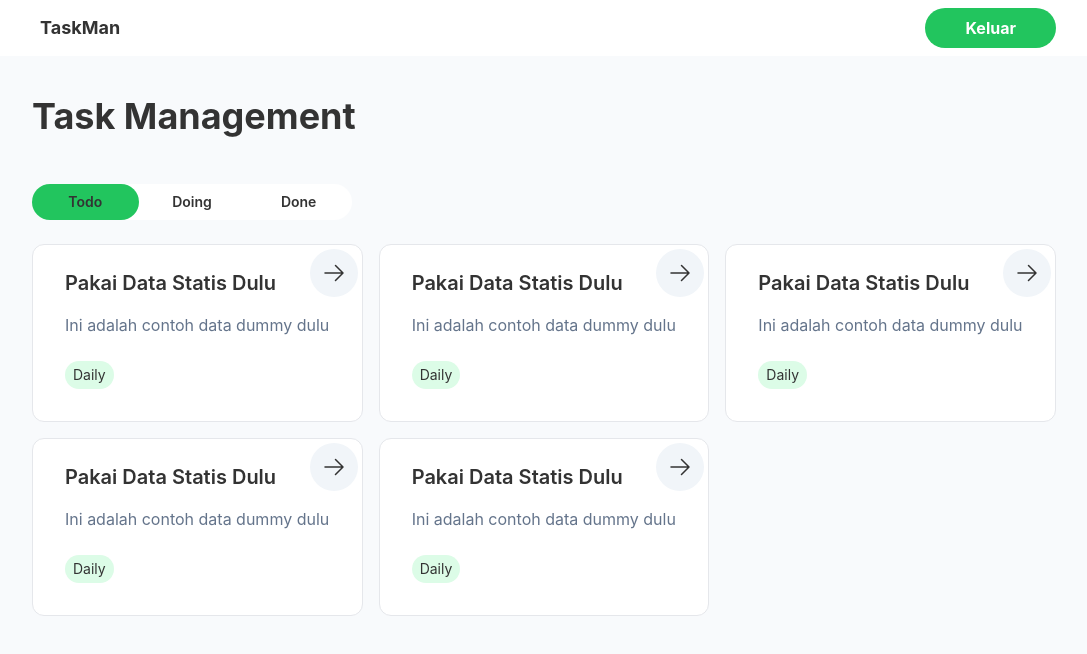
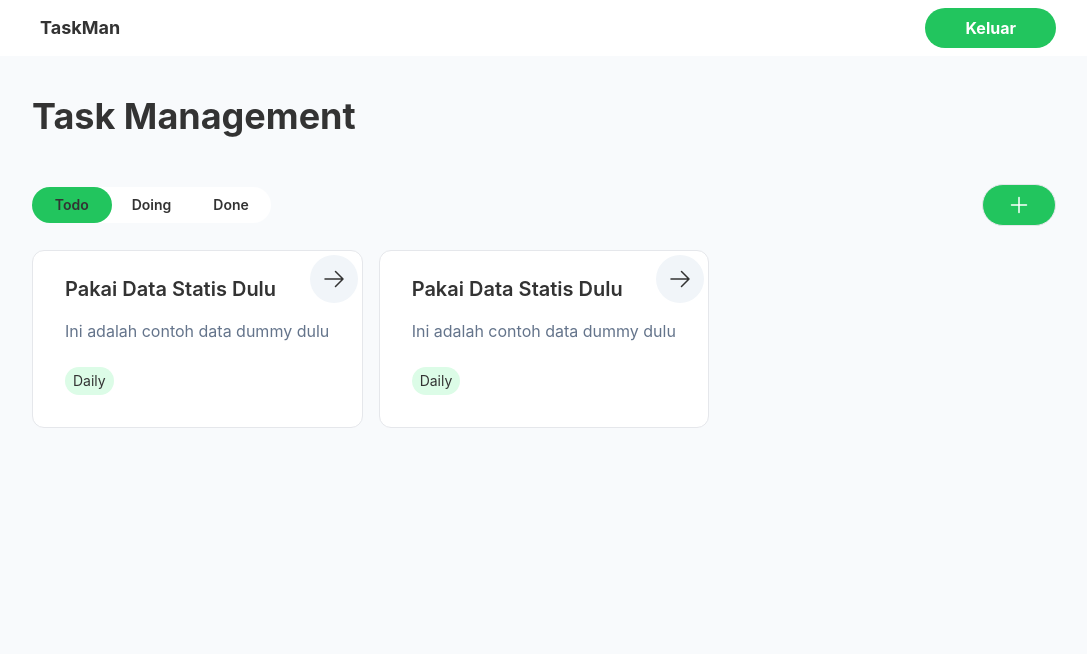
Before and after one commit to rihid/taskman, a React app: page / in a window 1280 px wide. Shown: the top 654 px of the page, without its empty margins (96-1183 px from the left). Built offline with nearby package versions, Linux system fonts and the light colour scheme; the HTML template or start-up script is replaced by a standard one.

Commit message:
feat: add button component & add form task

```diff
--- a/src/App.jsx
+++ b/src/App.jsx
@@ -4,6 +4,9 @@ import viteLogo from "/vite.svg";
 import "./App.css";
 import Layout from "./components/layout";
 import TaskCard from "./components/task-card";
+import Button from "./components/button";
+import { PlusIcon } from "@heroicons/react/24/solid";
+import AddTaskForm from "./components/add-task-form";
 
 const TABMENU = [
   { id: 0, label: 'Todo' },
@@ -30,48 +33,48 @@ const TASKS = [
     start_date: null,
     end_date: null,
     status: 'Todo'
-  },
-  {
-    id: 3,
-    name: 'Pakai Data Statis Dulu',
-    category: 'Daily',
-    description: 'Ini adalah contoh data dummy dulu',
+  }
+]
+
+const initialTask = {
+  id: null,
+  name: '',
+  category: '',
+  description: '',
   schedulde_date: null,
   start_date: null,
   end_date: null,
-    status: 'Todo'
-  },
-  {
-    id: 4,
-    name: 'Pakai Data Statis Dulu',
-    category: 'Daily',
-    description: 'Ini adalah contoh data dummy dulu',
-    schedulde_date: null,
-    start_date: null,
-    end_date: null,
-    status: 'Todo'
-  },
-  {
-    id: 5,
-    name: 'Pakai Data Statis Dulu',
-    category: 'Daily',
-    description: 'Ini adalah contoh data dummy dulu',
-    schedulde_date: null,
-    start_date: null,
-    end_date: null,
-    status: 'Todo'
+  status: null
 }
-]
 
 function App() {
-  const [tabActive, setTabActive] = React.useState(0)
+  const [tabActive, setTabActive] = React.useState(0);
+  const [isOpenForm, setIsOpenForm] = React.useState(false)
+
+  const [tasks, setTasks] = React.useState(TASKS);
+
+  // methods
+  const handleOpenForm = (e) => {
+    setIsOpenForm(true);
+  }
+  const handleCloseForm = (e) => {
+    setIsOpenForm(false);
+  }
+  const addTask = (task) => {
+    task.id = task.length + 1;
+    setTasks([
+      ...tasks,
+      task
+    ])
+  }
 
   return (
     <>
       <Layout>
         <div className="max-w-full md:max-w-5xl mx-auto py-10">
           <div className="text-4xl font-bold text-foreground pb-6">Task Management</div>
-          <div className="grid max-w-xs my-6 grid-cols-3 bg-background rounded-full">
+          <div className="flex flex-col gap-4 md:flex-row items-center justify-between my-6">
+            <div className="grid max-w-xs grid-cols-3 bg-background rounded-full">
               {TABMENU.map((tab, index) =>
                 <button
                   key={index}
@@ -83,12 +86,29 @@ function App() {
                 </button>
               )}
             </div>
+            <div className="">
+              <Button
+                color="primary"
+                onClick={handleOpenForm}
+              >
+                <PlusIcon className="w-6 h-6" />
+              </Button>
+            </div>
+          </div>
           <div className="grid grid-cols-1 md:grid-cols-3 gap-4">
-            {TASKS.map((task, index) =>
+            {tasks?.map((task, index) =>
               <TaskCard key={index} task={task} />
             )}
           </div>
         </div>
+        {/* form add */}
+        {isOpenForm &&
+          <AddTaskForm
+            addTask={addTask}
+            setIsOpenForm={setIsOpenForm}
+            onClose={handleCloseForm}
+          />
+        }
       </Layout>
     </>
   );
--- /dev/null
+++ b/src/components/add-task-form.jsx
@@ -0,0 +1,90 @@
+import React from 'react';
+import Button from './button';
+import { XMarkIcon } from '@heroicons/react/24/solid';
+const initialTask = {
+  id: null,
+  title: '',
+  category: '',
+  description: '',
+}
+function AddTaskForm(props) {
+  const { onClose, addTask, setIsOpenForm } = props;
+  const [task, setTask] = React.useState(initialTask);
+  console.log(task)
+  // Methods
+  const handleChange = (e) => {
+    const { name, value } = e.target
+    setTask({
+      ...task,
+      [name]: value
+    })
+  }
+  const handleSubmit = (e) => {
+    e.preventDefault();
+    if(!task.title || !task.category || !task.description) return;
+    addTask(task)
+    setTask(initialTask);
+    setIsOpenForm(false)
+  }
+  return (
+    <div className="fixed top-0 left-0 w-full h-full bg-slate-500/50">
+      <div className="fixed top-0 right-0 w-full md:w-[440px] h-full bg-background overflow-auto">
+        <div className="flex justify-between border-b">
+          <div className="p-6">
+            <div className="text-xl font-bold">Create Task</div>
+          </div>
+          <div className="p-6">
+            <Button
+              size="icon"
+              onClick={onClose}
+            >
+              <XMarkIcon className="w-6 h-6" />
+            </Button>
+          </div>
+        </div>
+        <form
+          action="post"
+          onSubmit={handleSubmit}
+          className="flex flex-col gap-6 p-6"
+        >
+          <div>
+            <label htmlFor="title" className="block font-semibold text-lg mb-2">Title</label>
+            <input
+              type="text"
+              name="title"
+              value={task.title}
+              onChange={handleChange}
+              className="px-6 py-2 rounded-md bg-slate-50 border border-slate-200 w-full h-8"
+            />
+          </div>
+          <div>
+            <label htmlFor="title" className="block font-semibold text-lg mb-2">Category</label>
+            <input
+              type="text"
+              name="category"
+              value={task.category}
+              onChange={handleChange}
+              className="px-6 py-2 rounded-md bg-slate-50 border border-slate-200 w-full h-8"
+            />
+          </div>
+          <div>
+            <label htmlFor="title" className="block font-semibold text-lg mb-2">Description</label>
+            <textarea
+              name="description"
+              id="description"
+              value={task.description}
+              onChange={handleChange}
+              rows="3"
+              className="px-6 py-2 rounded-md bg-slate-50 border border-slate-200 w-full"
+            ></textarea>
+          </div>
+          <div>
+            <Button type="submit" color="primary">Submit</Button>
+          </div>
+        </form>
+      </div>
+    </div>
+  )
+}
+
+export default AddTaskForm
--- /dev/null
+++ b/src/components/button.jsx
@@ -0,0 +1,23 @@
+import React from 'react'
+
+function Button(props) {
+  const { type, color, size, onClick, disabled, label, children } = props;
+  return (
+    <button
+      type={type || 'button'}
+      className={`w-full rounded-full whitespace-nowrap
+      ${size === 'icon' ? 'p-1' : 'px-6 py-2 '}
+
+      ${color === 'primary' ? 'bg-green-500 hover:bg-green-600 border rounded-full text-background' : ''}
+      ${color === 'secondary' ? 'bg-slate-200 hover:bg-slate-300 text-foreground' : ''}
+      ${color === 'danger' ? 'bg-red-500 hover:bg-red-600 border-red-500 rounded-full text-white': ''}
+    `}
+    onClick={onClick}
+    disabled={disabled}
+    >
+      {label ? label : children}
+    </button>
+  )
+}
+
+export default Button;
```
Lines whose indentation alone changed are shown as unchanged.
